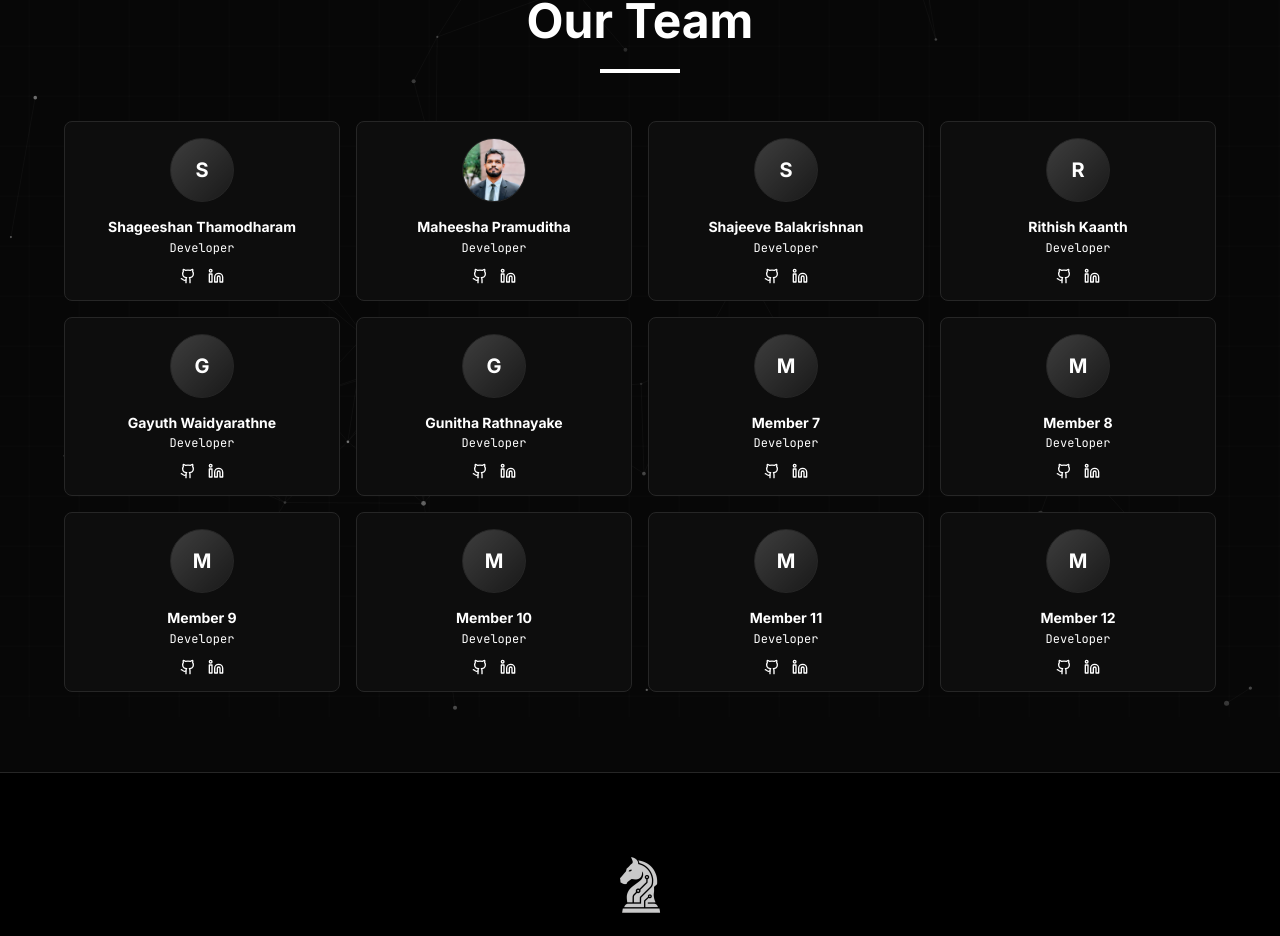
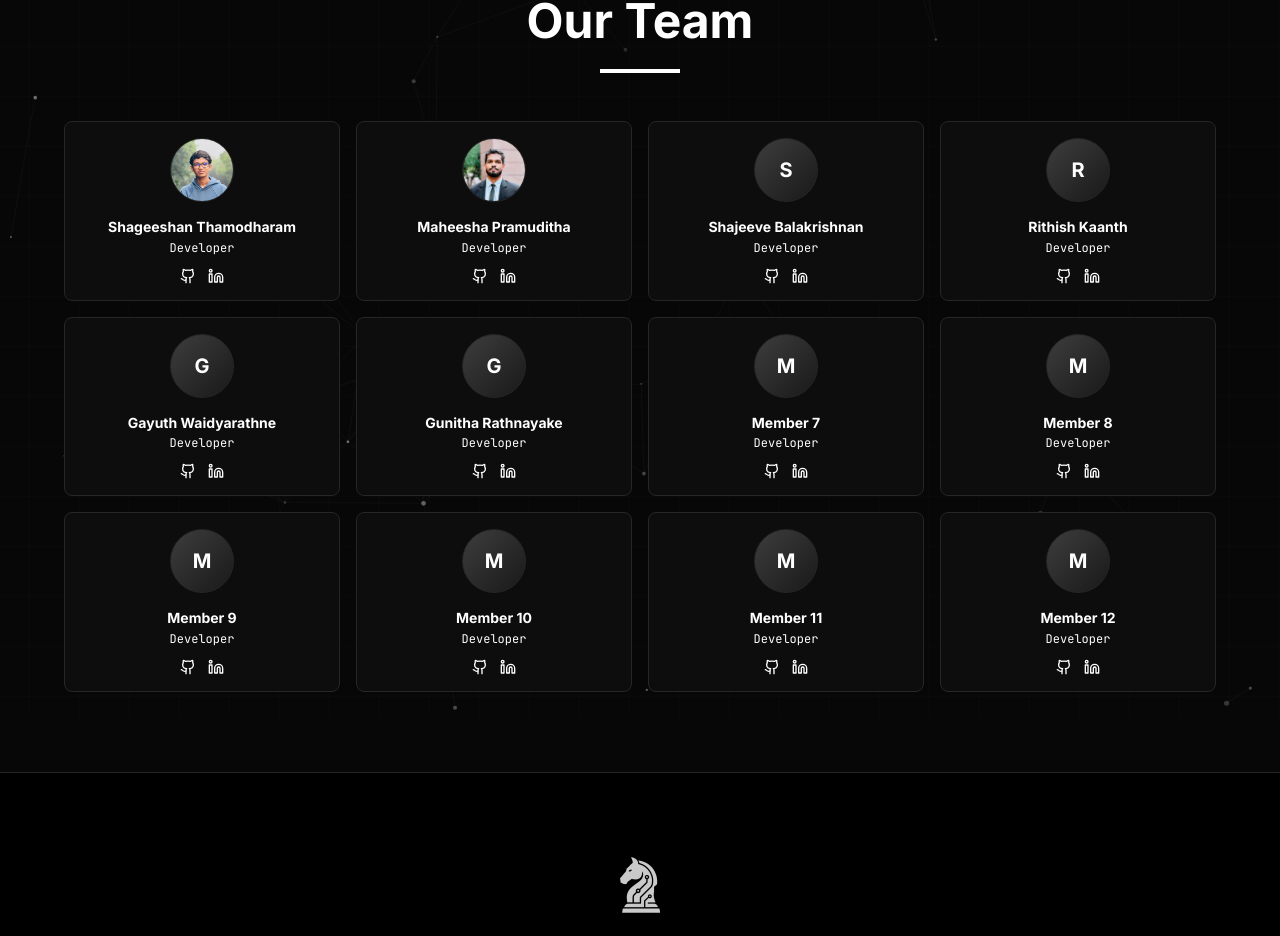
Before and after one commit to Maheesh09/algoknights-portfolio, a React (Vite) app: page / in a window 1280 px wide. Shown: the part 2971-3907 px from the top of the page. Built offline with nearby package versions, Linux system fonts and the light colour scheme; the HTML template or start-up script is replaced by a standard one.

Commit message:
added photos 1

```diff
--- a/src/components/Team.tsx
+++ b/src/components/Team.tsx
@@ -7,7 +7,7 @@ const Team = () => {
   const { ref: headerRef, isVisible: headerVisible } = useScrollAnimation();
   const { ref: parallaxRef, offset } = useParallax({ speed: 0.2, direction: "down" });
   const members = [
-    { name: "Shageeshan Thamodharam", image: null, github: "#", linkedin: "#" },
+    { name: "Shageeshan Thamodharam", image: "/Shagee.jpg", github: "https://github.com/ShageeshanT", linkedin: "https://www.linkedin.com/in/shageeshan/" },
     { name: "Maheesha Pramuditha", image: "/Maheesha.jpg", github: "https://github.com/Maheesh09", linkedin: "https://www.linkedin.com/in/maheeshapramuditha/" },
     { name: "Shajeeve Balakrishnan", image: null, github: "#", linkedin: "#" },
     { name: "Rithish Kaanth", image: null, github: "#", linkedin: "#" },
```
Also changed, not shown: public/Shagee.jpg (added).
